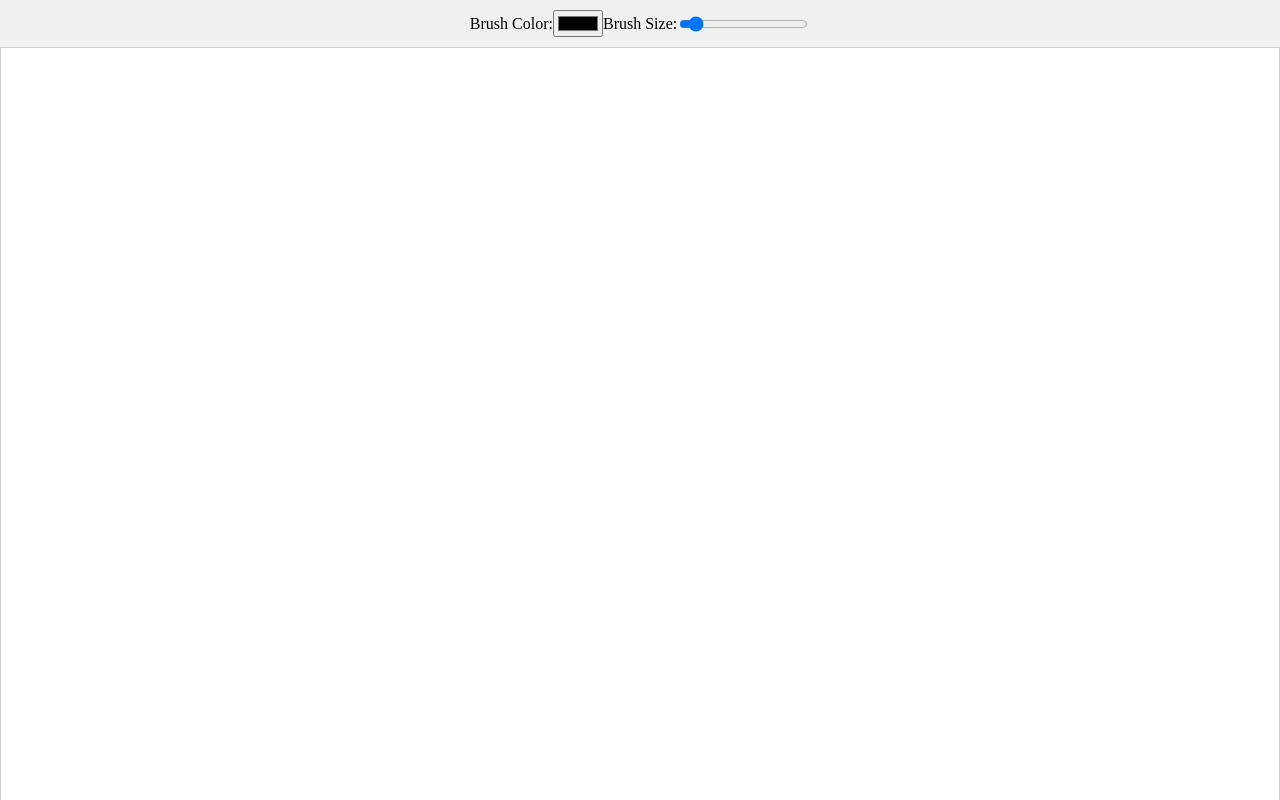
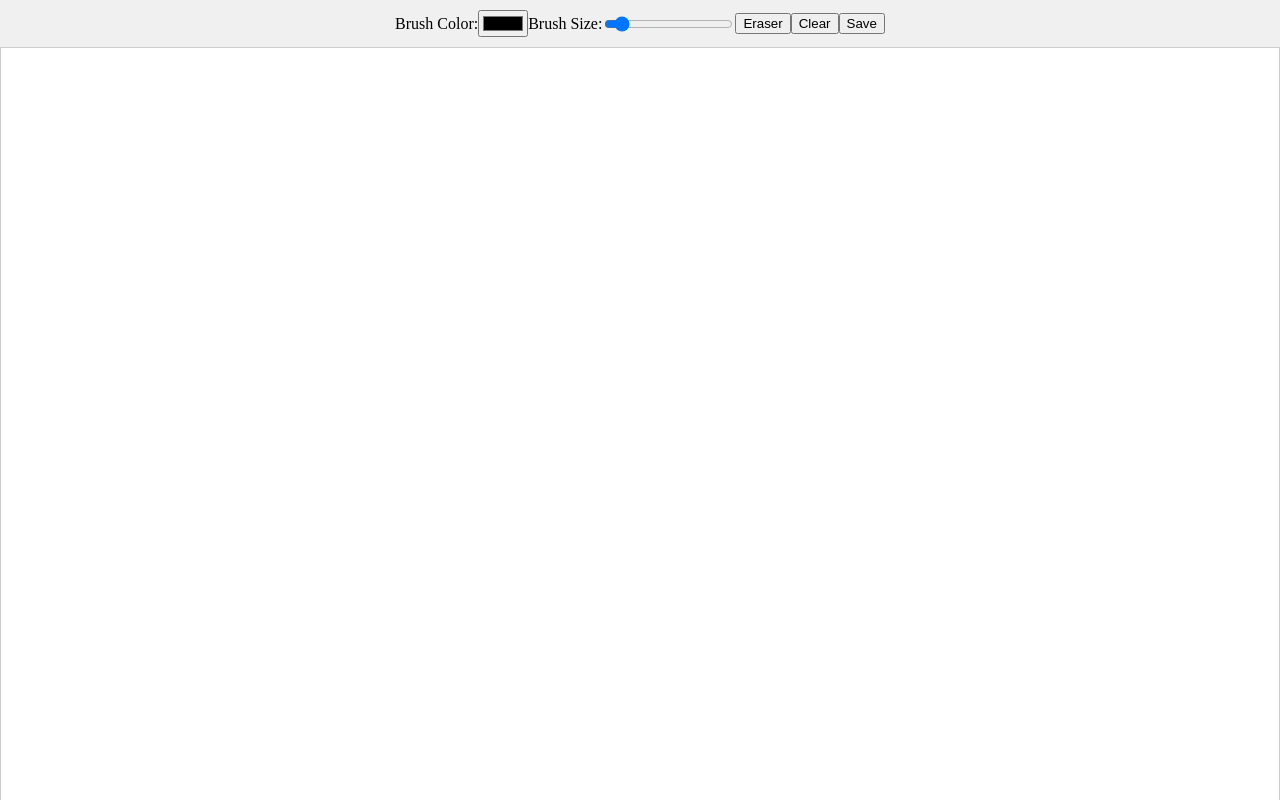
Before and after one commit to ninothepro/xcode, a plain HTML site: page index.html in a window 1280 px wide. Drawn offline with Linux system fonts and the light colour scheme.

Commit message:
Update index.html

```diff
--- a/index.html
+++ b/index.html
@@ -12,6 +12,9 @@
         <input type="color" id="colorPicker" value="#000000">
         <label for="brushSize">Brush Size: </label>
         <input type="range" id="brushSize" min="1" max="50" value="5">
+        <button id="eraser">Eraser</button>
+        <button id="clearCanvas">Clear</button>
+        <button id="saveImage">Save</button>
     </div>
     <canvas id="drawingCanvas"></canvas>
     <script src="app.js"></script>
```
